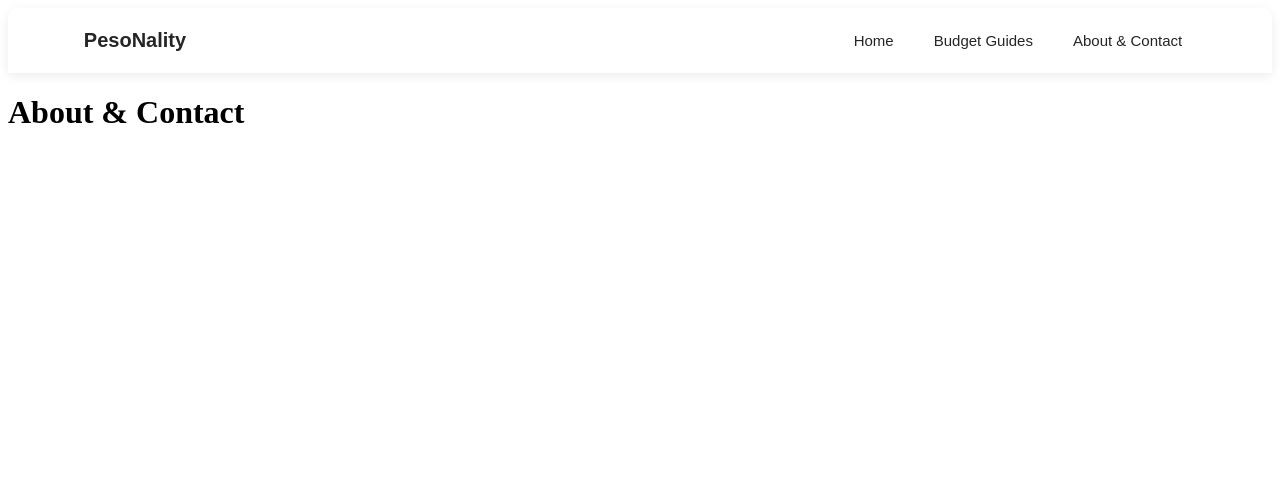
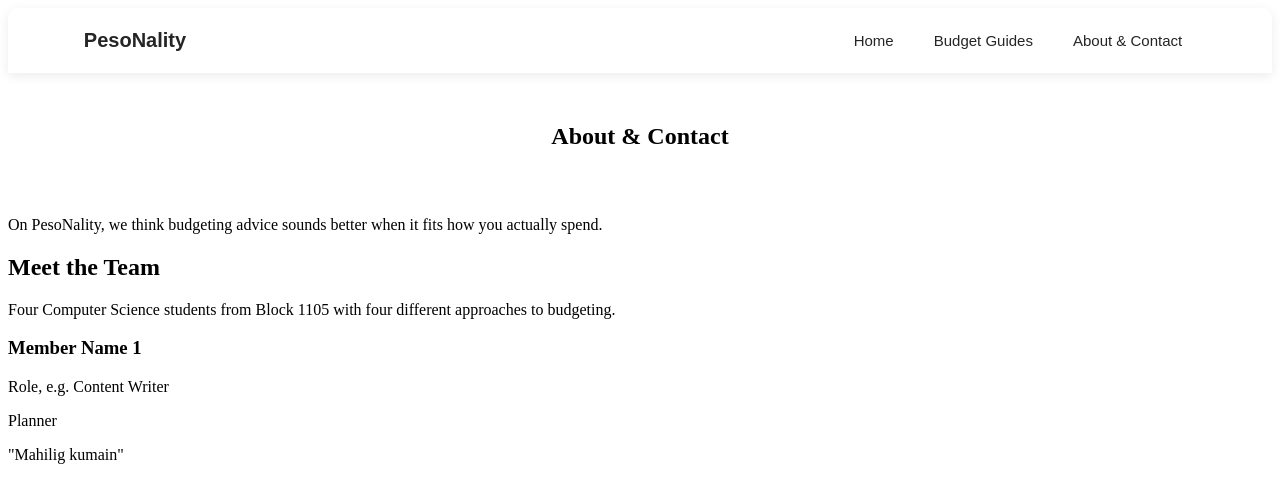
Before and after one commit to svtrox/PesoNality, a plain HTML site: page about.html in a window 1280 px wide. Drawn offline with Linux system fonts and the light colour scheme.

Commit message:
about page content

```diff
--- a/about.html
+++ b/about.html
@@ -48,6 +48,13 @@
         .navbar li a:focus-visible {
             background-color: #f2f2f2;
         }
+
+        .hero {
+            text-align: center;
+            padding: 30px 5%;
+        }
+
+        .hero
     </style>
 </head>
 <body>
@@ -64,7 +71,23 @@
     </header>
 
     <main>
-        <h1>About & Contact</h1>
+        <! Headline>
+        <section class="hero">
+            <div class="hero-inner">
+                <div class="hero-text">
+                    <h1>About & Contact</h1>
+                </div>
+            </div>
+        </section>
+        <p>On PesoNality, we think budgeting advice sounds better when it fits how you actually spend.</p>
+
+        <h2>Meet the Team</h2>
+        <p>Four Computer Science students from Block 1105 with four different approaches to budgeting.</p>
+
+        <h3>Member Name 1</h3>
+        <p>Role, e.g. Content Writer</p>
+        <p>Planner</p>
+        <p>"Mahilig kumain"</p>
     </main>
 </body>
 </html>
```
